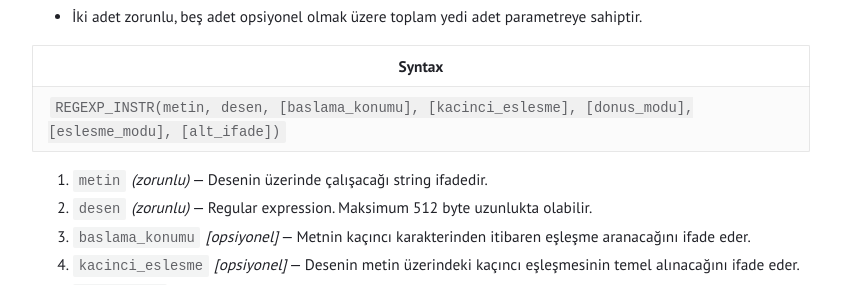
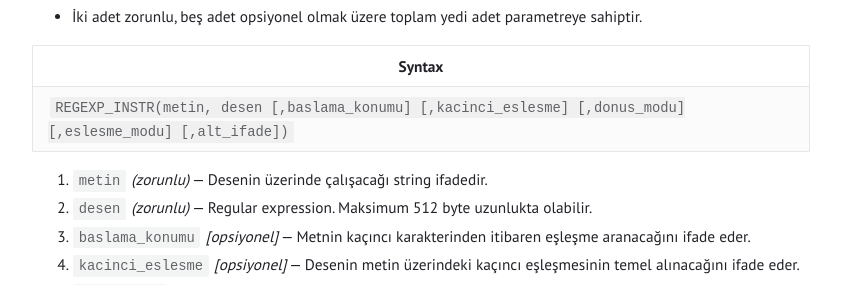
Before and after one commit to tunahanoguz/tunahanoguz.github.io, a Jekyll site: the page built from _posts/2025-05-05-oracle-regular-expressions.md, in a window 1280 px wide and 900 px high, scrolled down 6171 px. Shown: the part 160-445 px from the top of the window, without its empty margins (219-1060 px from the left). Built offline with Jekyll 4.4.1, drawn with Linux system fonts in a browser that asks for light colours; some of the changed text lies outside the part shown.

````diff
--- a/_posts/2025-05-05-oracle-regular-expressions.md
+++ b/_posts/2025-05-05-oracle-regular-expressions.md
@@ -156,7 +156,7 @@ Aşağıdaki tabloda [burada](#desenler-ve-aciklamalari) açıklamaları yer ala
 
 | Syntax                                                                                                       |
 |--------------------------------------------------------------------------------------------------------------|
-| `REGEXP_INSTR(metin, desen, [baslama_konumu], [kacinci_eslesme], [donus_modu], [eslesme_modu], [alt_ifade])` |
+| `REGEXP_INSTR(metin, desen [,baslama_konumu] [,kacinci_eslesme] [,donus_modu] [,eslesme_modu] [,alt_ifade])` |
 
 1. ```metin``` *(zorunlu)* — Desenin üzerinde çalışacağı string ifadedir.
 2. ```desen``` *(zorunlu)* — Regular expression. Maksimum 512 byte uzunlukta olabilir.
@@ -207,7 +207,7 @@ Aşağıdaki tabloda [burada](#desenler-ve-aciklamalari) açıklamaları yer ala
 
 | Syntax                                                                                          |
 |-------------------------------------------------------------------------------------------------|
-| `REGEXP_SUBSTR(metin, desen, [baslama_konumu], [kacinci_eslesme], [eslesme_modu], [alt_ifade])` |
+| `REGEXP_SUBSTR(metin, desen [,baslama_konumu] [,kacinci_eslesme] [,eslesme_modu] [,alt_ifade])` |
 
 1. ```metin``` *(zorunlu)* — Desenin üzerinde çalışacağı string ifadedir.
 2. ```desen``` *(zorunlu)* — Regular expression. Maksimum 512 byte uzunlukta olabilir.
@@ -239,7 +239,7 @@ Aşağıdaki tabloda [burada](#desenler-ve-aciklamalari) açıklamaları yer ala
 
 | Syntax                                                                                                      |
 |-------------------------------------------------------------------------------------------------------------|
-| `REGEXP_REPLACE(metin, desen, [degistirilecek_metin], [baslama_konumu], [kacinci_eslesme], [eslesme_modu])` |
+| `REGEXP_REPLACE(metin, desen [,degistirilecek_metin] [,baslama_konumu] [,kacinci_eslesme] [,eslesme_modu])` |
 
 1. ```metin``` *(zorunlu)* — Desenin üzerinde çalışacağı string ifadedir.
 2. ```desen``` *(zorunlu)* — Regular expression. Maksimum 512 byte uzunlukta olabilir.
@@ -272,7 +272,7 @@ Aşağıdaki tabloda [burada](#desenler-ve-aciklamalari) açıklamaları yer ala
 
 | Syntax                                                         |
 |----------------------------------------------------------------|
-| `REGEXP_COUNT(metin, desen, [baslama_konumu], [eslesme_modu])` |
+| `REGEXP_COUNT(metin, desen [,baslama_konumu] [,eslesme_modu])` |
 
 1. ```metin``` *(zorunlu)* — Desenin üzerinde çalışacağı string ifadedir.
 2. ```desen``` *(zorunlu)* — Regular expression. Maksimum 512 byte uzunlukta olabilir.
@@ -304,7 +304,7 @@ Aşağıdaki tabloda [burada](#desenler-ve-aciklamalari) açıklamaları yer ala
 
 | Syntax                                      |
 |---------------------------------------------|
-| `REGEXP_LIKE(metin, desen, [eslesme_modu])` |
+| `REGEXP_LIKE(metin, desen [,eslesme_modu])` |
 
 1. ```metin``` *(zorunlu)* — Desenin üzerinde çalışacağı string ifadedir.
 2. ```desen``` *(zorunlu)* — Regular expression. Maksimum 512 byte uzunlukta olabilir.
````
